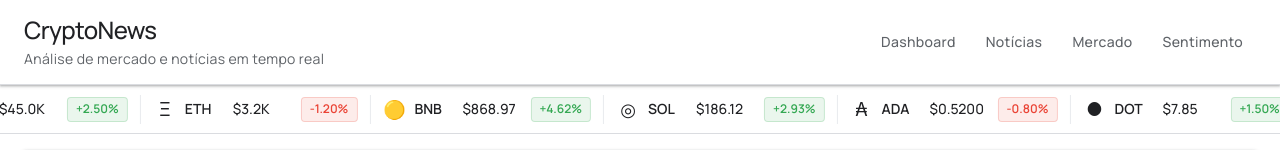
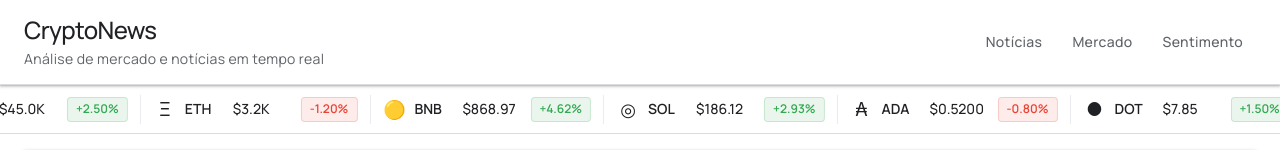
Before and after one commit to ariany-f/Cripto-Blog, a React (Vite) app in the folder cripto-blog/: page / in a window 1280 px wide. Shown: the top 150 px of the page. Built offline with nearby package versions, Linux system fonts and the light colour scheme; no server answers; a web font is replaced by a local one.

Commit message:
Remove "Dashboard" link from navigation in App component to streamline user interface.

```diff
--- a/cripto-blog/src/App.jsx
+++ b/cripto-blog/src/App.jsx
@@ -17,7 +17,6 @@ function App() {
             </div>
             <nav className="main-nav">
               <ul>
-                <li><a href="#dashboard">Dashboard</a></li>
                 <li><a href="#noticias">Notícias</a></li>
                 <li><a href="#mercado">Mercado</a></li>
                 <li><a href="#sentimento">Sentimento</a></li>
```
